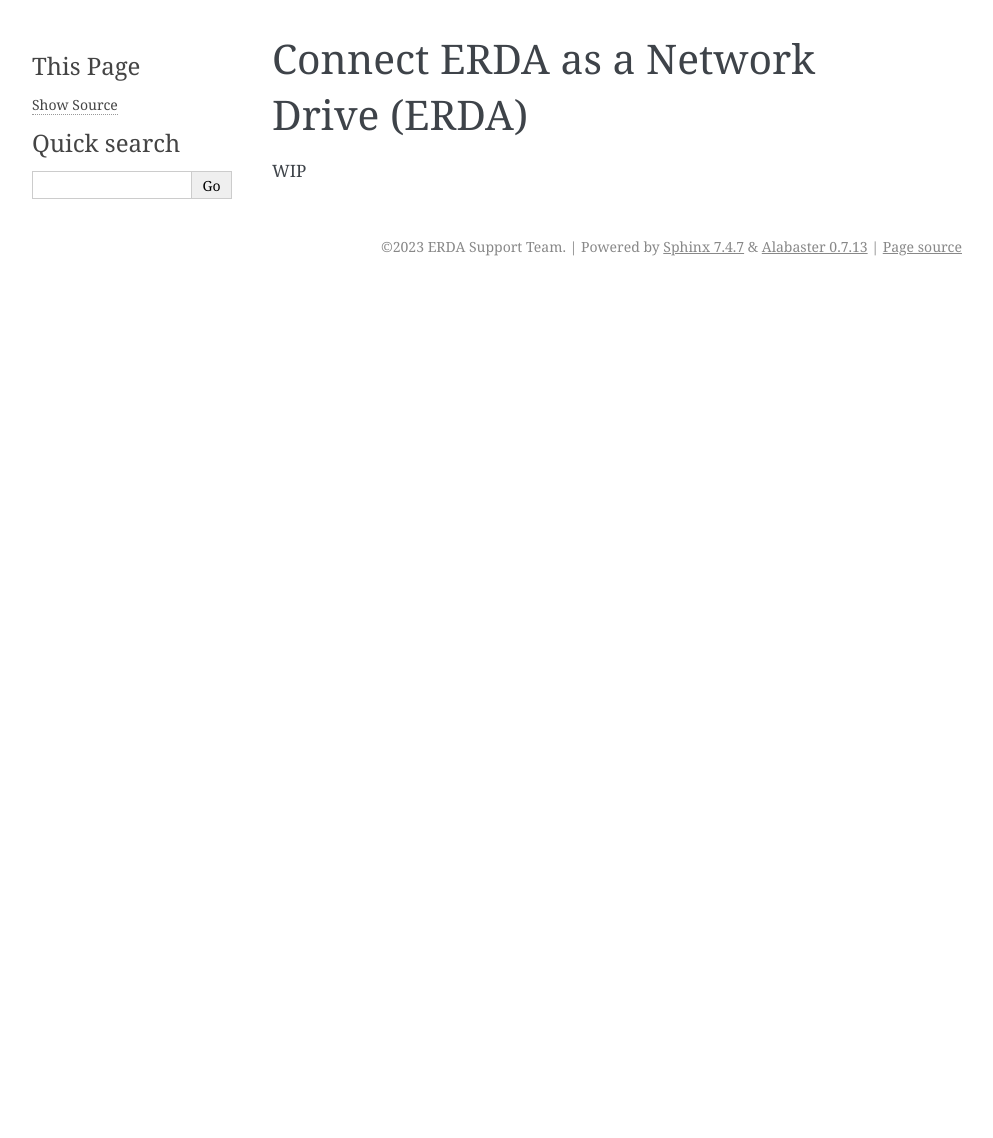
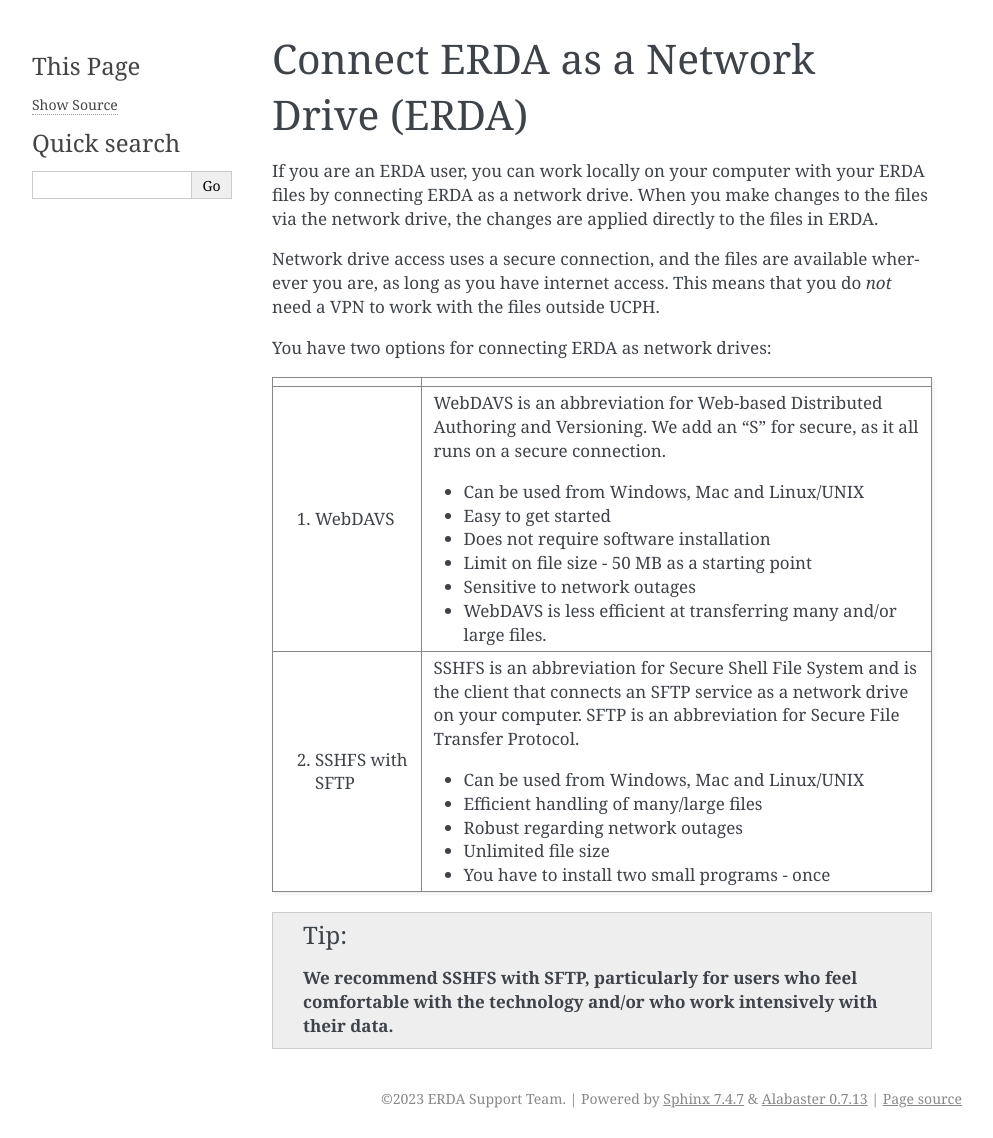
Before and after one commit to ucphhpc/migrid-user-docs, a Sphinx documentation site: the page built from docs/sections/erda/networkdrive/index.rst, in a window 1280 px wide. Shown: the whole page, without its empty margins (148-1141 px from the left). Built offline with Sphinx 7.4.7, drawn with Linux system fonts in a browser that asks for light colours; before the commit the page ends 900 px from its top, so only the background shows below that.

Commit message:
Added table for SSHFS and WebDAVS

```diff
--- a/docs/sections/erda/networkdrive/index.rst
+++ b/docs/sections/erda/networkdrive/index.rst
@@ -1,7 +1,45 @@
 .. _erda-networkdrive-start:
 
-=================
+======================================
 Connect ERDA as a Network Drive (ERDA)
-=================
+======================================
 
-WIP
+If you are an ERDA user, you can work locally on your computer with your ERDA files by connecting ERDA as a network drive.
+When you make changes to the files via the network drive, the changes are applied directly to the files in ERDA.
+
+Network drive access uses a secure connection, and the files are available wherever you are, as long as you have internet access.
+This means that you do *not* need a VPN to work with the files outside UCPH.
+
+You have two options for connecting ERDA as network drives:
+
++--------------------+-------------------------------------------------------------------------+
+|                    |                                                                         |
+|                    |                                                                         |
++====================+=========================================================================+
+| 1. WebDAVS         | WebDAVS is an abbreviation for Web-based Distributed Authoring and      |
+|                    | Versioning. We add an "S" for secure, as it all runs on a secure        |
+|                    | connection.                                                             |
+|                    |                                                                         |
+|                    | * Can be used from Windows, Mac and Linux/UNIX                          |
+|                    | * Easy to get started                                                   |
+|                    | * Does not require software installation                                |
+|                    | * Limit on file size - 50 MB as a starting point                        |
+|                    | * Sensitive to network outages                                          |
+|                    | * WebDAVS is less efficient at transferring many and/or large files.    |
+|                    |                                                                         |
++--------------------+-------------------------------------------------------------------------+
+| 2. SSHFS with SFTP | SSHFS is an abbreviation for Secure Shell File System and is the        |
+|                    | client that connects an SFTP service as a network drive on your         |
+|                    | computer. SFTP is an abbreviation for Secure File Transfer Protocol.    |
+|                    |                                                                         |
+|                    | * Can be used from Windows, Mac and Linux/UNIX                          |
+|                    | * Efficient handling of many/large files                                |
+|                    | * Robust regarding network outages                                      |
+|                    | * Unlimited file size                                                   |
+|                    | * You have to install two small programs - once                         |
+|                    |                                                                         |
++--------------------+-------------------------------------------------------------------------+
+
+
+.. TIP::
+   **We recommend SSHFS with SFTP, particularly for users who feel comfortable with the technology and/or who work intensively with their data.**
```
